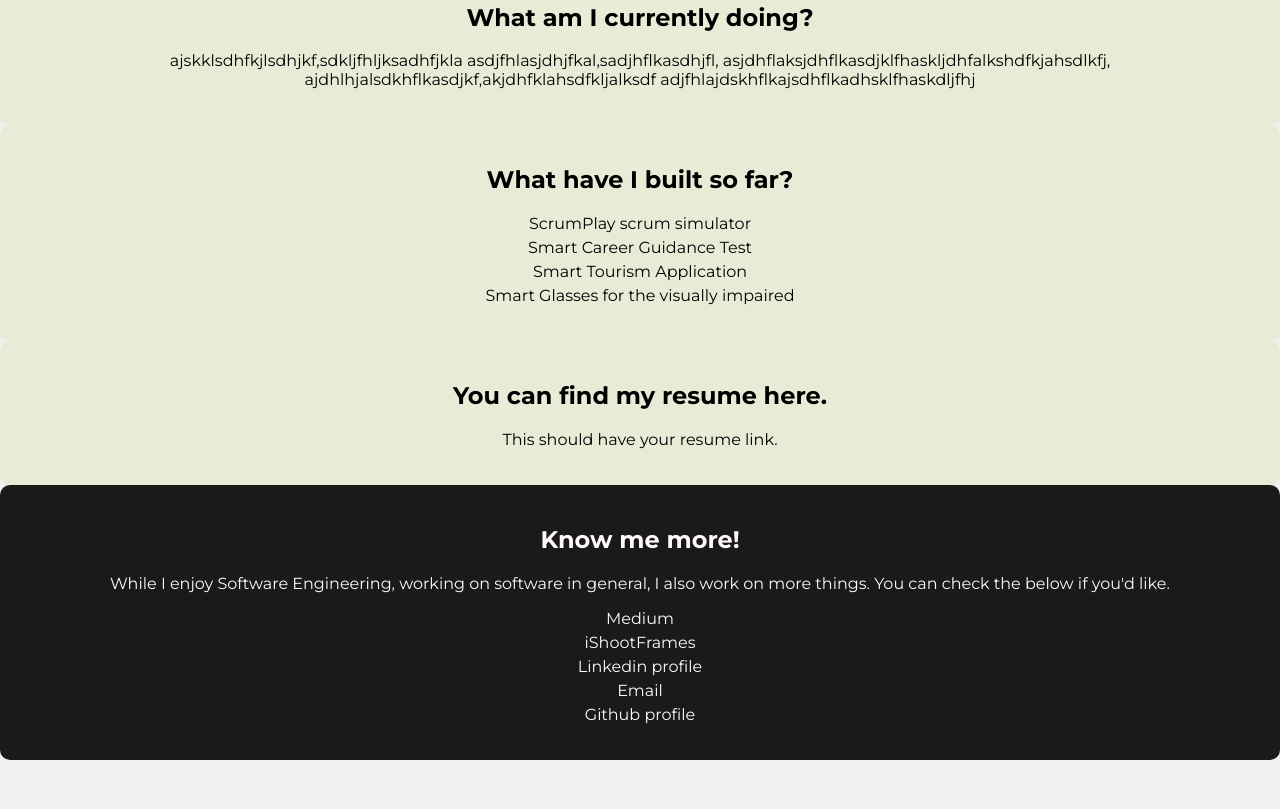
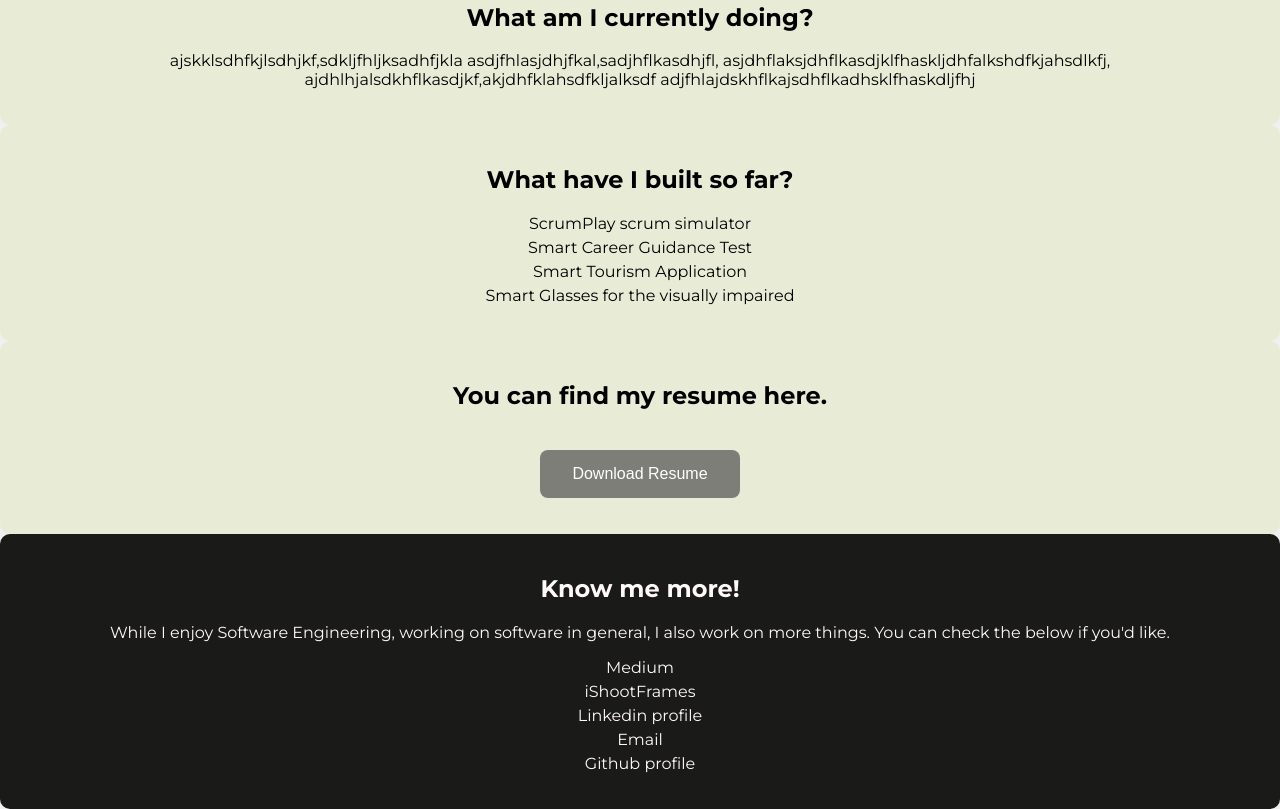
Before and after one commit to 1110tanmay/PortfolioWebsite, a plain HTML site: page HTML/index.html in a window 1280 px wide. Shown: the part 1405-2214 px from the top of the page. Before the commit the page ends 2165 px from the top, so only its background shows below. Drawn offline with Linux system fonts and the light colour scheme; files that its build step writes are made by us from their sources; files whose address does not match are found by name; a web font is replaced by a local one.

Commit message:
Added resume download button, fixed Zocdoc page.

```diff
--- a/CSS/styles.css
+++ b/CSS/styles.css
@@ -110,6 +110,24 @@ body {
     color: #000000;
     text-align: center;
 }
+#resumeButton{
+    margin-top: 20px;
+    background-color: #7c7e77; /* Green background */
+    border: none; /* No border */
+    color: white; /* White text color */
+    padding: 15px 32px; /* Padding around the text */
+    text-align: center; /* Center the text inside the button */
+    text-decoration: none; /* Remove underline */
+    display: inline-block; /* Allow multiple buttons in a row */
+    font-size: 16px; /* Font size */
+    cursor: pointer; /* Change cursor to pointer on hover */
+    border-radius: 8px; /* Rounded corners */
+    transition: background-color 0.3s;
+}
+
+#resumeButton:hover{
+    background-color: #bbc3bb;
+}
 
 /* Contact Me Section */
 .ContactMe {
@@ -138,9 +156,5 @@ li {
 .zocdocEx{
     padding: 20px;
     background-color: #FFF5E1;
+    font-family: "Montserrat", sans-serif;
 }
-
-#zdHead{
-    background-color: #FFF5E1;
-    padding: 20px;
-}
--- a/HTML/index.html
+++ b/HTML/index.html
@@ -79,7 +79,11 @@
 
           <div class = "Resume">
             <h2>You can find my resume here.</h2>
-            <p>This should have your resume link.</p>
+            <p>
+              <a href="/Users/tanmayshelar/Desktop/PersonalCode/PortfolioWebsite-1/Resume/Resume.pdf" download="Tanmay's_resume"target="_blank">
+              <button type="button" id="resumeButton">Download Resume</button><br/>
+              </a>
+            </p>
           </div>
 
           <div class ="ContactMe">
```
Also changed, not shown: HTML/zocdocPage.HTML (+1 -1 lines), 2 other files.
